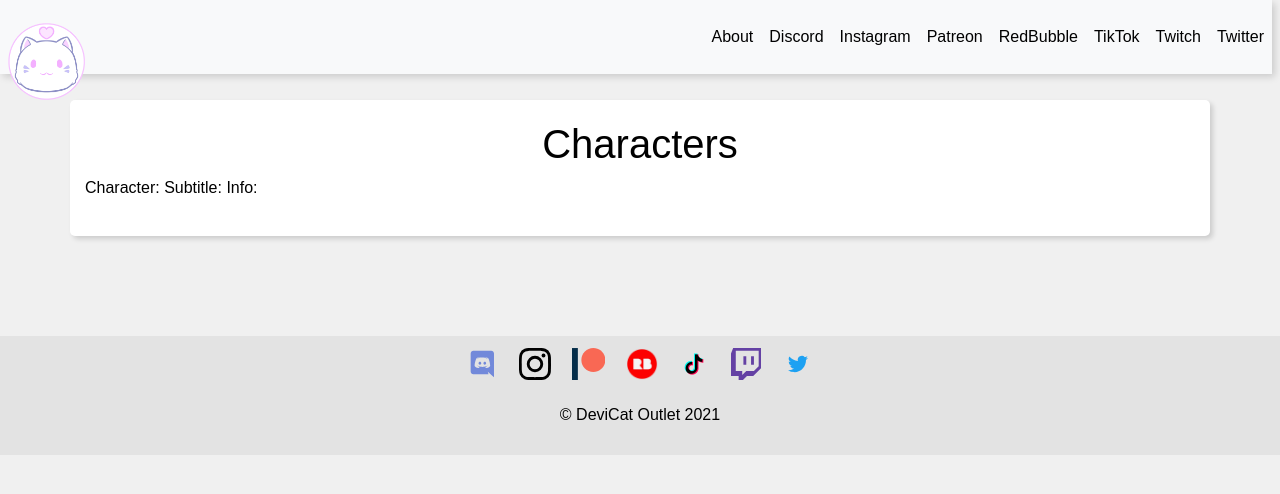
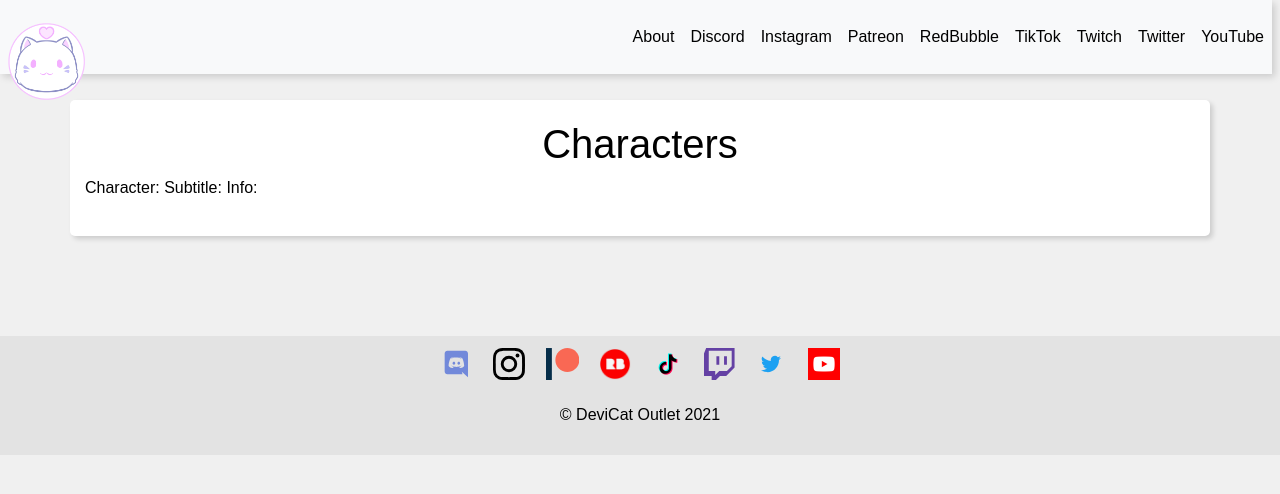
Before and after one commit to DeviCatOutlet/devicatoutlet.github.io, a Jekyll site: the page built from test.md, in a window 1280 px wide. Shown: the top 494 px of the page. Built offline with Jekyll 4.4.1, drawn with Linux system fonts in a browser that asks for light colours; our own code applies the rules of GitHub Pages for plain Markdown files.

Commit message:
Add youtube
Add youtube to header and bottom of website.

```diff
--- a/_config.yml
+++ b/_config.yml
@@ -8,3 +8,4 @@ nav:
 - TikTok: https://www.tiktok.com/@devicatoutlet
 - Twitch: https://twitch.tv/devicat
 - Twitter: https://twitter.com/devicatoutlet
+- YouTube: https://youtube.com/c/devicatoutlet
--- a/_layouts/default.html
+++ b/_layouts/default.html
@@ -91,10 +91,10 @@
     <a href="https://www.instagram.com/devicatoutlet/" title="Instagram: DeviCatOutlet"><svg viewBox="0 0 29.56 29.56" fill="#000"><path d="M14.77 7.18a7.59 7.59 0 1 0 7.59 7.59 7.59 7.59 0 0 0-7.59-7.59zm0 12.52a4.93 4.93 0 1 1 4.93-4.93 4.93 4.93 0 0 1-4.93 4.93z"/><circle cx="22.66" cy="6.9" r="1.77"/><path d="M28.78 5.1A7.56 7.56 0 0 0 24.46.78a10.85 10.85 0 0 0-3.59-.69C19.29.02 18.79 0 14.78 0s-4.52 0-6.09.09A10.85 10.85 0 0 0 5.1.78 7.56 7.56 0 0 0 .78 5.1a10.85 10.85 0 0 0-.69 3.59C.02 10.27 0 10.77 0 14.78s0 4.52.09 6.09a10.85 10.85 0 0 0 .69 3.59 7.56 7.56 0 0 0 4.32 4.32 10.85 10.85 0 0 0 3.59.74c1.58.07 2.08.09 6.09.09s4.52 0 6.09-.09a10.85 10.85 0 0 0 3.59-.69 7.56 7.56 0 0 0 4.32-4.32 10.85 10.85 0 0 0 .69-3.59c.07-1.58.09-2.08.09-6.09s0-4.52-.09-6.09a10.85 10.85 0 0 0-.69-3.64zm-2 15.65a8.18 8.18 0 0 1-.51 2.77 4.9 4.9 0 0 1-2.81 2.81 8.18 8.18 0 0 1-2.74.51c-1.56.07-2 .09-6 .09s-4.41 0-6-.09a8.18 8.18 0 0 1-2.74-.51 4.89 4.89 0 0 1-2.82-2.81 8.18 8.18 0 0 1-.51-2.74c-.07-1.56-.09-2-.09-6s0-4.41.09-6a8.18 8.18 0 0 1 .51-2.77A4.89 4.89 0 0 1 5.98 3.2a8.18 8.18 0 0 1 2.74-.51c1.56-.07 2-.09 6-.09s4.41 0 6 .09a8.18 8.18 0 0 1 2.74.51 4.9 4.9 0 0 1 2.81 2.81 8.18 8.18 0 0 1 .51 2.74c.07 1.56.09 2 .09 6s0 4.43-.07 6z"/></svg></a>
     <a href="https://www.patreon.com/devicatoutlet" title="Patreon: DeviCatOutlet"><svg viewBox="0 0 100 96"><path fill="#F96854" d="M64.1102,0.1004 C44.259,0.1004 28.1086,16.2486 28.1086,36.0986 C28.1086,55.8884 44.259,71.989 64.1102,71.989 C83.9,71.989 100,55.8884 100,36.0986 C100,16.2486 83.9,0.1004 64.1102,0.1004"/><polygon fill="#052D49" points=".012 95.988 17.59 95.988 17.59 .1 .012 .1"/></svg></a>
     <a href="https://www.devicatoutlet.redbubble.com" title="RedBubble: DeviCatOutlet"><img src="/img/redbubbleicon.png" alt="RedBubble: DeviCatOutlet"></a>
-    <a href="https://www.tiktok.com/@DeviCatOutlet" title="TikTok: DeviCatTV"><img src="/img/tiktoklogo.png" alt="TikTok: DeviCatTV"></a>
+    <a href="https://www.tiktok.com/@DeviCatOutlet" title="TikTok: DeviCatOutlet"><img src="/img/tiktoklogo.png" alt="TikTok: DeviCatTV"></a>
     <a href="https://twitch.tv/DeviCat" title="Twitch: DeviCat"><svg viewBox="0 0 128 134" fill="#6441a4"><path d="M89,77l-9,23v94h32v17h18l17-17h26l35-35V77H89Zm107,76-20,20H144l-17,17V173H100V89h96v64Zm-20-41v35H164V112h12Zm-32,0v35H132V112h12Z" transform="translate(-80 -77)"/></svg></a>
     <a href="https://twitter.com/DeviCatOutlet" title="Twitter: DeviCatOutlet"><svg viewBox="0 0 400 400" fill="#1da1f2"><path d="M153.62,301.59c94.34,0,145.94-78.16,145.94-145.94,0-2.22,0-4.43-.15-6.63A104.36,104.36,0,0,0,325,122.47a102.38,102.38,0,0,1-29.46,8.07,51.47,51.47,0,0,0,22.55-28.37,102.79,102.79,0,0,1-32.57,12.45,51.34,51.34,0,0,0-87.41,46.78A145.62,145.62,0,0,1,92.4,107.81a51.33,51.33,0,0,0,15.88,68.47A50.91,50.91,0,0,1,85,169.86c0,.21,0,.43,0,.65a51.31,51.31,0,0,0,41.15,50.28,51.21,51.21,0,0,1-23.16.88,51.35,51.35,0,0,0,47.92,35.62,102.92,102.92,0,0,1-63.7,22A104.41,104.41,0,0,1,75,278.55a145.21,145.21,0,0,0,78.62,23"/></svg></a>
-
+    <a href="https://www.youtube.com/c/DeviCatOutlet" title="YouTube: DeviCatOutlet"><img src="/img/youtube_social_square_red.png" alt="YouTube: DeviCatOutlet"></a>
   </p>
   <p>&copy; DeviCat Outlet 2021</p>
 </footer>
```
